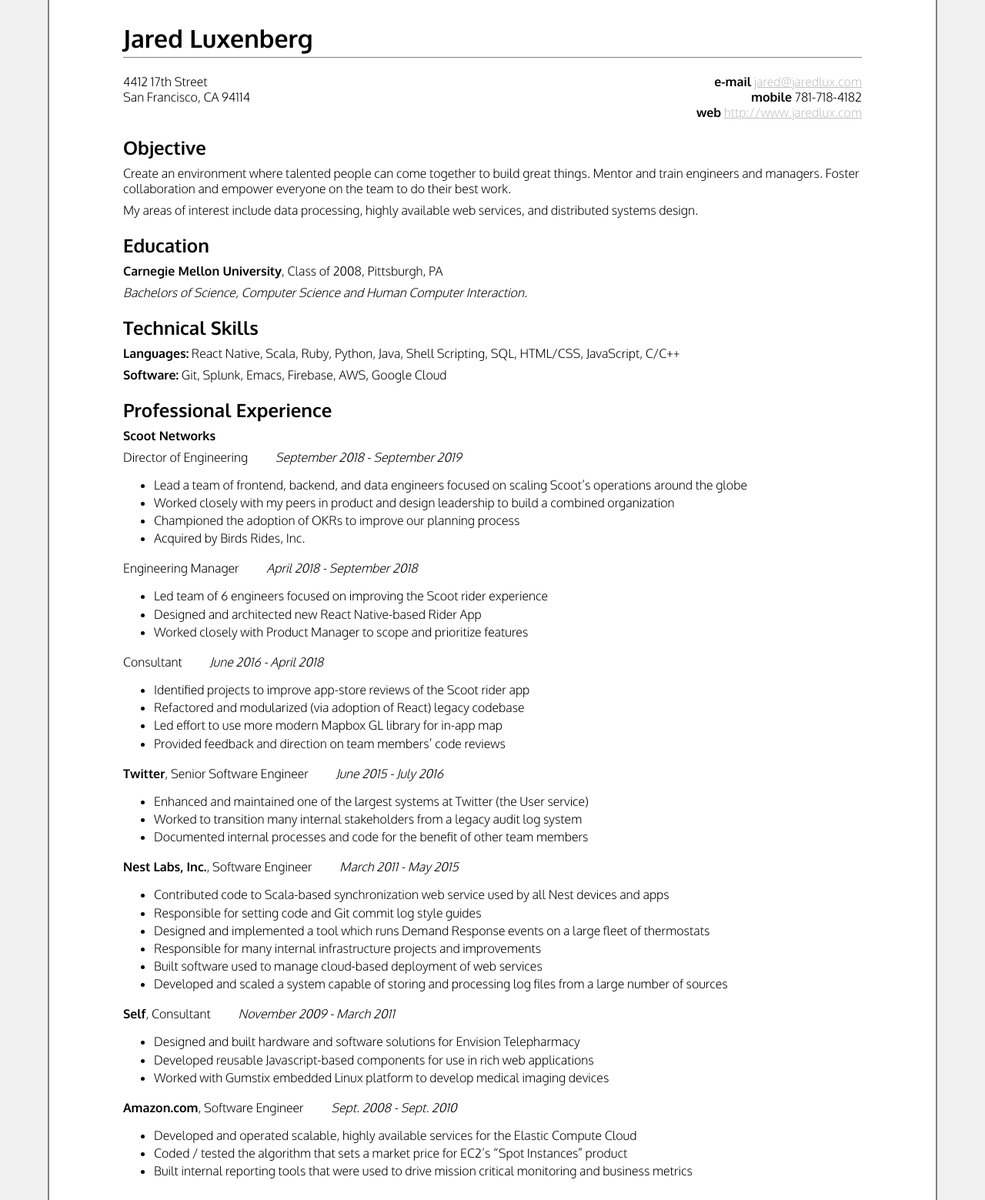
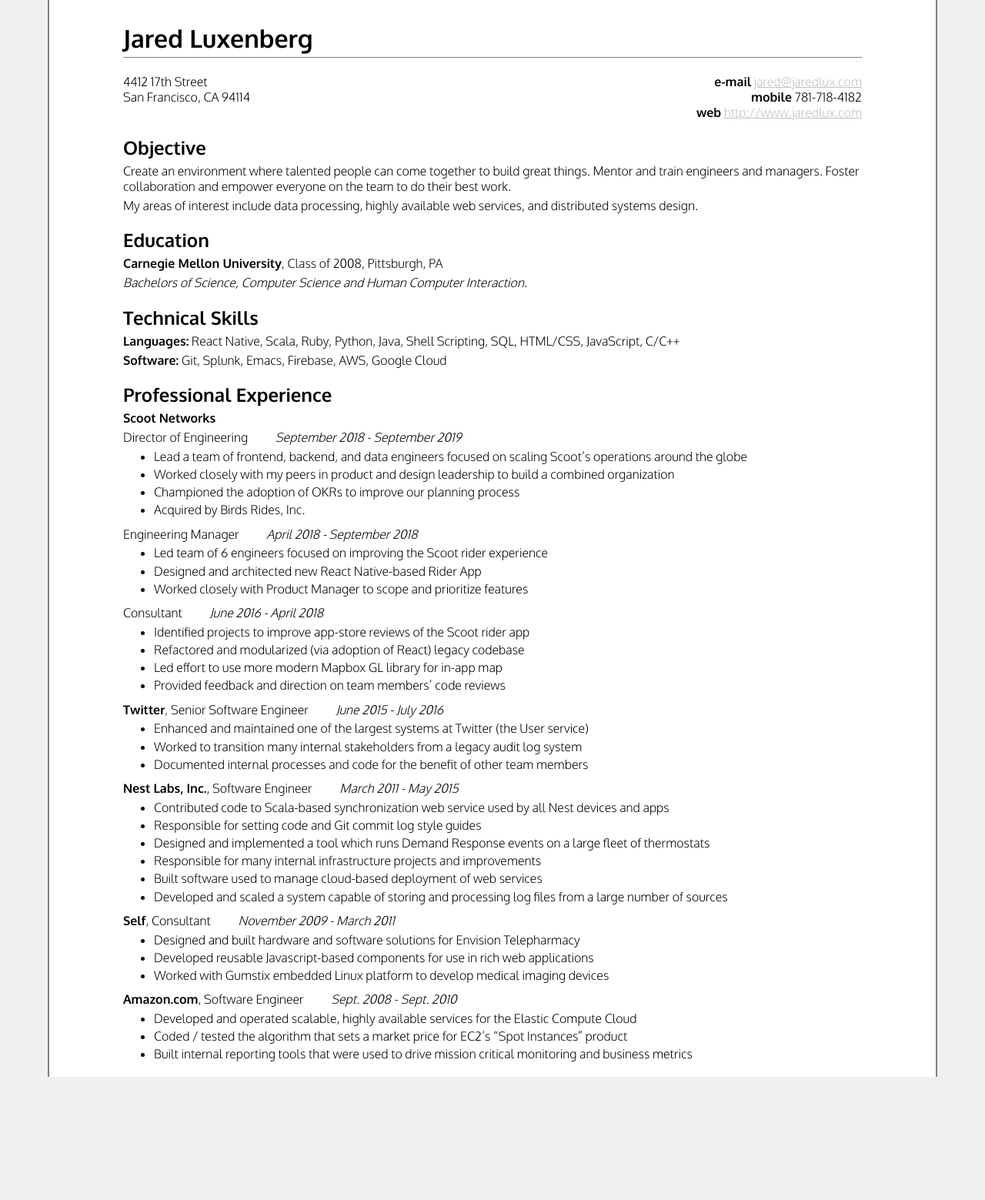
Before and after one commit to jluxenberg/jluxenberg.github.io, a Jekyll site: the page built from resume.md, in a window 1280 px wide. Shown: the whole page at 77% size. Built offline with Jekyll 4.4.1, drawn with Linux system fonts in a browser that asks for light colours; after the commit the page ends 1399 px from its top, so only the background shows below that.

Commit message:
tweak formatting so this fits on one page

```diff
--- a/public/css/resume.css
+++ b/public/css/resume.css
@@ -35,7 +35,12 @@ h2 {
 }
 
 p {
-  margin: 0.5rem 0;
+  margin: 0.3rem 0;
+}
+
+ul {
+    margin: 0.25rem 0;
+    margin-bottom: 0.5rem;
 }
 
 li {
--- a/resume.md
+++ b/resume.md
@@ -17,7 +17,7 @@ Jared Luxenberg
 San Francisco, CA 94114
 </div>
 
-<div style="clear: both; margin-bottom: 0.5em;"> </div>
+<div style="clear: both;"> </div>
 
 Objective
 ---------
```
